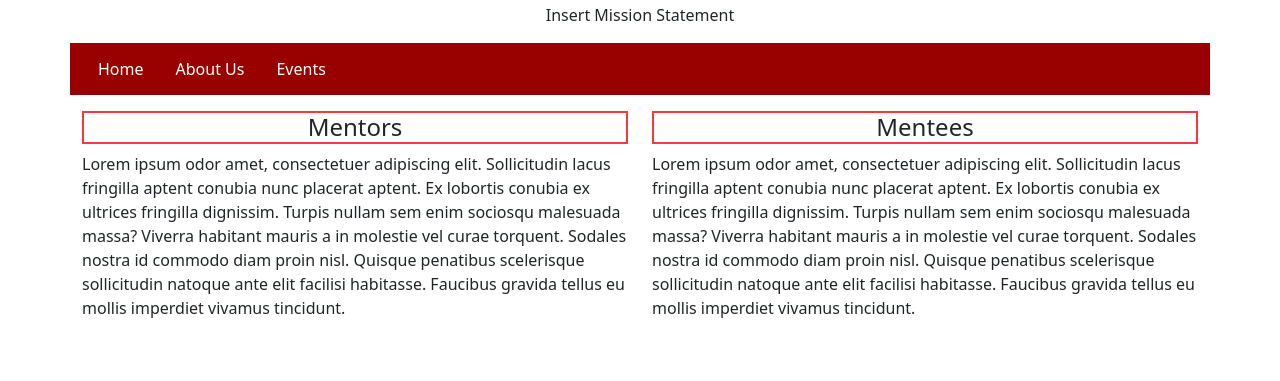
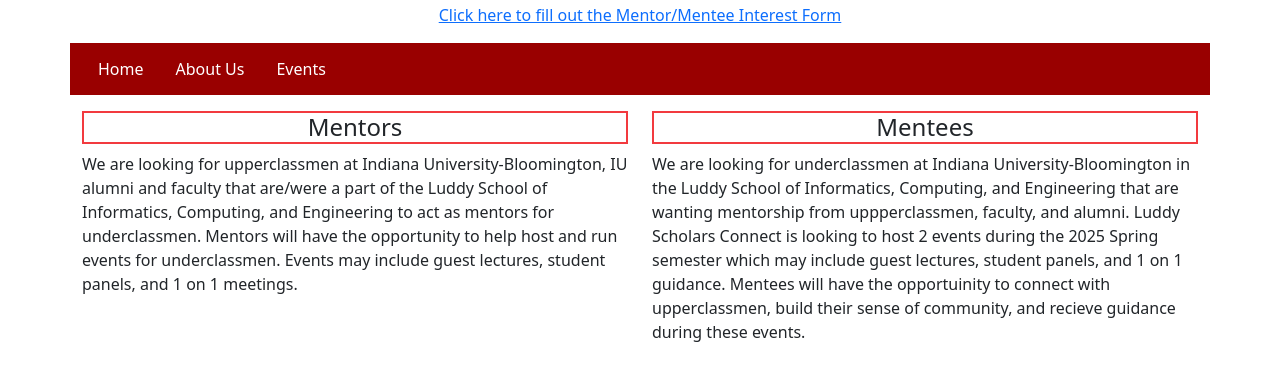
Before and after one commit to LuddyScholarsConnect/LuddyScholarsConnect.Github.io, a plain HTML site: page luddyscholarshome.html in a window 1280 px wide. Shown: the part 53-434 px from the top of the page. Drawn offline with nearby package versions, Linux system fonts and the light colour scheme.

Commit message:
Update to home page
linked the interest form, and added descriptions to the mentor/mentee boxes

```diff
--- a/luddyscholarshome.html
+++ b/luddyscholarshome.html
@@ -17,7 +17,7 @@
     </div>
     <div class = "row">
         <div class = "mission">
-            <p>Insert Mission Statement</p>
+            <p><a href="https://forms.office.com/Pages/ResponsePage.aspx?id=NL4TEdGuAE2rS83QJRC-kTwOxDCeHkNDvp52_jnG3LFUMktIOFVVNFRHM1lHTlVWR0NaVkk3Q1ZMRy4u">Click here to fill out the Mentor/Mentee Interest Form</a></p>
         </div>
     </div>
 <!--Link pages-->
@@ -37,11 +37,11 @@
     <div class = "row">
         <div class = "col-md-6">
             <h4 class = "mentors">Mentors</h4>
-            <p>Lorem ipsum odor amet, consectetuer adipiscing elit. Sollicitudin lacus fringilla aptent conubia nunc placerat aptent. Ex lobortis conubia ex ultrices fringilla dignissim. Turpis nullam sem enim sociosqu malesuada massa? Viverra habitant mauris a in molestie vel curae torquent. Sodales nostra id commodo diam proin nisl. Quisque penatibus scelerisque sollicitudin natoque ante elit facilisi habitasse. Faucibus gravida tellus eu mollis imperdiet vivamus tincidunt.</p>
+            <p>We are looking for upperclassmen at Indiana University-Bloomington, IU alumni and faculty that are/were a part of the Luddy School of Informatics, Computing, and Engineering to act as mentors for underclassmen. Mentors will have the opportunity to help host and run events for underclassmen. Events may include guest lectures, student panels, and 1 on 1 meetings.</p>
         </div>
         <div class="col-md-6">
             <h4 class = "mentees">Mentees</h4>
-            <p>Lorem ipsum odor amet, consectetuer adipiscing elit. Sollicitudin lacus fringilla aptent conubia nunc placerat aptent. Ex lobortis conubia ex ultrices fringilla dignissim. Turpis nullam sem enim sociosqu malesuada massa? Viverra habitant mauris a in molestie vel curae torquent. Sodales nostra id commodo diam proin nisl. Quisque penatibus scelerisque sollicitudin natoque ante elit facilisi habitasse. Faucibus gravida tellus eu mollis imperdiet vivamus tincidunt.</p>
+            <p>We are looking for underclassmen at Indiana University-Bloomington in the Luddy School of Informatics, Computing, and Engineering that are wanting mentorship from uppperclassmen, faculty, and alumni. Luddy Scholars Connect is looking to host 2 events during the 2025 Spring semester which may include guest lectures, student panels, and 1 on 1 guidance. Mentees will have the opportuinity to connect with upperclassmen, build their sense of community, and recieve guidance during these events. </p>
         </div>
     </div>
 </div>
```
